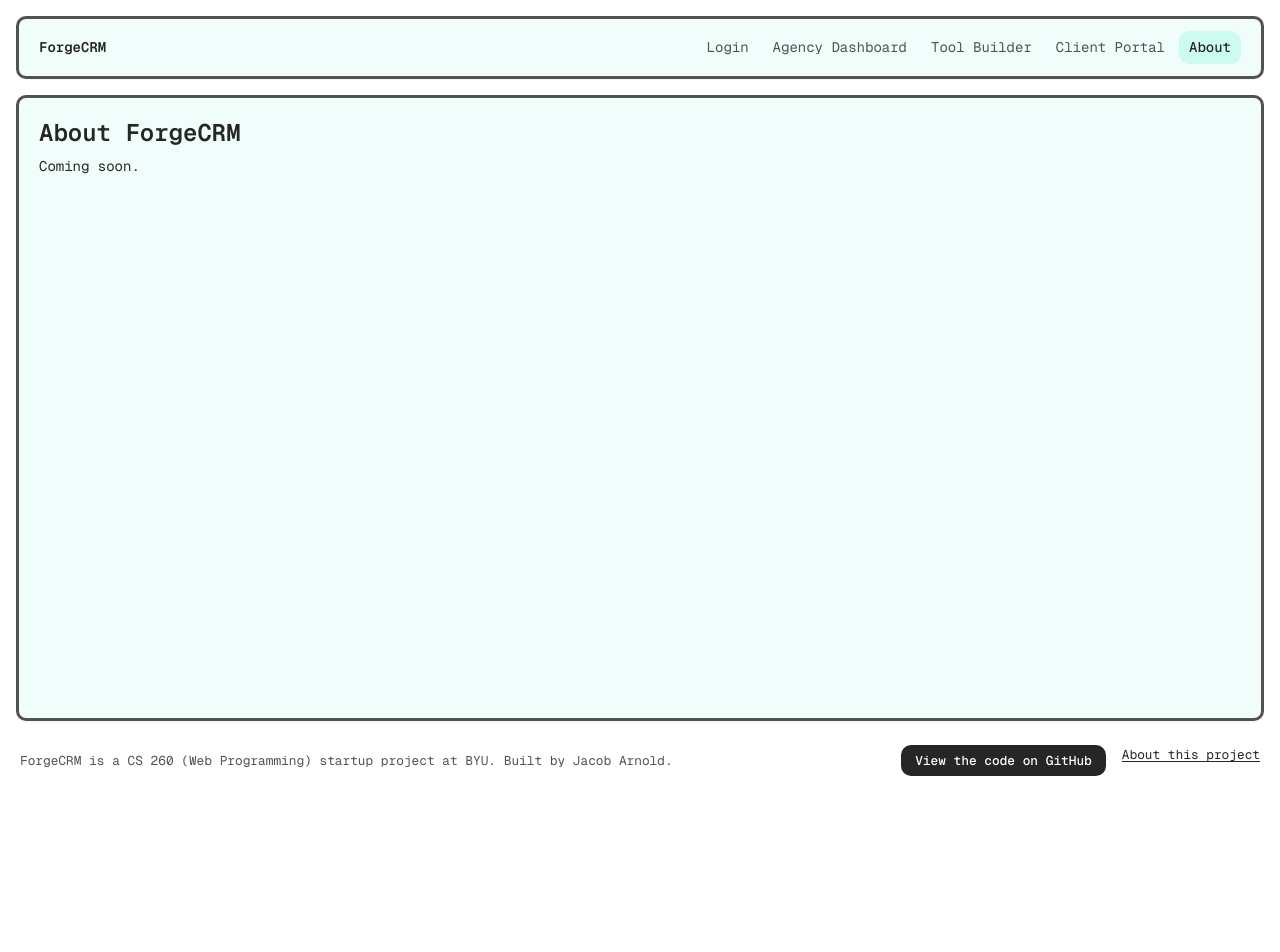
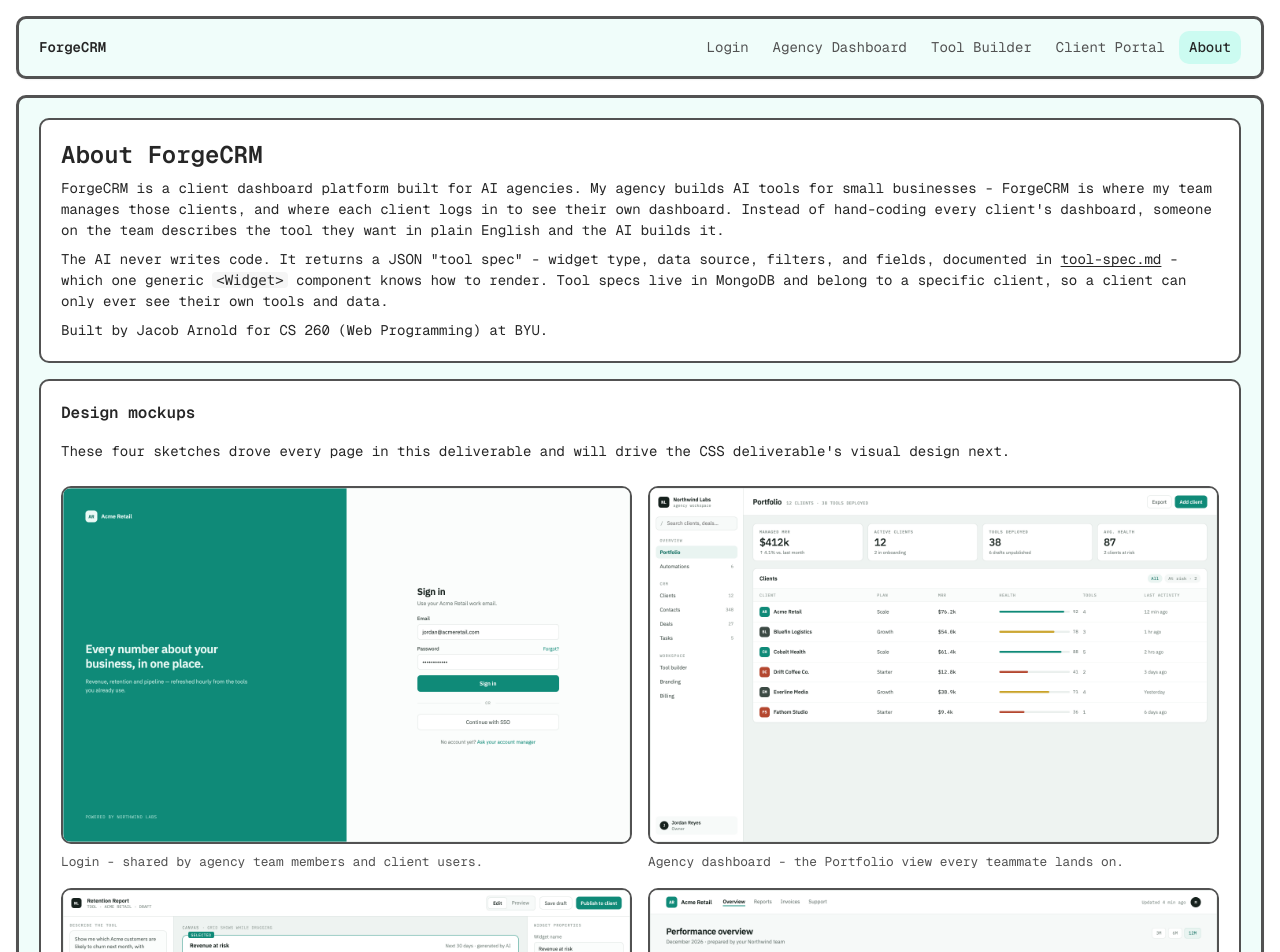
Before and after one commit to WickedWicket373/startup, a React (Vite) app: page /about in a window 1280 px wide. Shown: the top 952 px of the page. Before the commit the page ends 800 px from the top, so only its background shows below. Built offline with nearby package versions, Linux system fonts and the light colour scheme.

Commit message:
Port the about page to an About component

```diff
--- /dev/null
+++ b/src/about/about.css
@@ -0,0 +1,36 @@
+.intro,
+.mockups,
+.tech {
+  background: #ffffff;
+  border: 2px solid var(--border);
+  border-radius: var(--radius);
+  padding: 1.25rem;
+}
+
+.mockups h2,
+.tech h2 {
+  margin-bottom: 0;
+}
+
+figure img {
+  width: 100%;
+  height: auto;
+  border: 2px solid var(--border);
+  border-radius: var(--radius);
+}
+
+figcaption {
+  margin-top: 0.5rem;
+  color: var(--text-2);
+  font-size: 0.8rem;
+}
+
+.tech ul {
+  margin-top: 0.75rem;
+  padding-left: 1.25rem;
+  list-style: disc;
+}
+
+.tech li {
+  margin-bottom: 0.375rem;
+}
--- /dev/null
+++ b/src/about/about.jsx
@@ -0,0 +1,83 @@
+import React from 'react';
+import './about.css';
+
+const specUrl = 'https://github.com/WickedWicket373/startup/blob/main/tool-spec.md';
+
+const mockups = [
+  {
+    src: '/images/login.png',
+    alt: 'Sign-in screen mockup: a deep teal panel with the ForgeCRM pitch on the left and an email/password sign-in form on the right.',
+    caption: 'Login - shared by agency team members and client users.',
+  },
+  {
+    src: '/images/dashboard.png',
+    alt: 'Agency Portfolio dashboard mockup: a sidebar of workspace navigation next to KPI cards and a table of six clients with plan, MRR, health, tools, and last activity.',
+    caption: 'Agency dashboard - the Portfolio view every teammate lands on.',
+  },
+  {
+    src: '/images/tool-builder.png',
+    alt: "AI Tool Builder mockup: a prompt panel on the left, a canvas in the middle showing a generated 'Revenue at risk' widget and an at-risk accounts table, and widget properties on the right.",
+    caption: 'Tool Builder - describe a tool in plain English, the AI drafts a widget.',
+  },
+  {
+    src: '/images/client-portal.png',
+    alt: 'Client portal mockup: a top navigation bar for Acme Retail with an Overview page showing MRR, churn rate, active users, average order, a 12-month revenue chart, and top channels.',
+    caption: 'Client portal - what Acme Retail sees after signing in.',
+  },
+];
+
+export function About() {
+  return (
+    <main className="flex flex-col gap-4 flex-1">
+      <section className="intro">
+        <h1>About ForgeCRM</h1>
+        <p>
+          ForgeCRM is a client dashboard platform built for AI agencies. My
+          agency builds AI tools for small businesses - ForgeCRM is where my
+          team manages those clients, and where each client logs in to see
+          their own dashboard. Instead of hand-coding every client's
+          dashboard, someone on the team describes the tool they want in
+          plain English and the AI builds it.
+        </p>
+        <p>
+          The AI never writes code. It returns a JSON "tool spec" - widget
+          type, data source, filters, and fields, documented in{' '}
+          <a href={specUrl}>tool-spec.md</a> - which one generic{' '}
+          <code>&lt;Widget&gt;</code> component knows how to render. Tool specs
+          live in MongoDB and belong to a specific client, so a client can only
+          ever see their own tools and data.
+        </p>
+        <p>Built by Jacob Arnold for CS 260 (Web Programming) at BYU.</p>
+      </section>
+
+      <section className="mockups grid grid-cols-1 md:grid-cols-2 gap-4" aria-label="Design mockups">
+        <h2 className="md:col-span-2">Design mockups</h2>
+        <p className="md:col-span-2">
+          These four sketches drove every page in this deliverable and will
+          drive the CSS deliverable's visual design next.
+        </p>
+        {mockups.map((mockup) => (
+          <figure key={mockup.src}>
+            <img src={mockup.src} alt={mockup.alt} width={600} />
+            <figcaption>{mockup.caption}</figcaption>
+          </figure>
+        ))}
+      </section>
+
+      <section className="tech" aria-label="Technologies">
+        <h2>Technologies</h2>
+        <p>The required stack, and how ForgeCRM uses each piece:</p>
+        <ul>
+          <li><strong>HTML</strong> - semantic pages for login, the agency dashboard, the tool builder, and the client portal.</li>
+          <li><strong>CSS</strong> - Tailwind for layout (flexbox/grid) plus my own stylesheets with the colors and borders from my crm app.</li>
+          <li><strong>React (Vite)</strong> - a single-page app with a generic <code>&lt;Widget&gt;</code> component that renders any tool spec.</li>
+          <li><strong>Node.js/Express</strong> - the backend service, including the endpoint that calls the Anthropic Claude API.</li>
+          <li><strong>MongoDB</strong> - stores users, clients, tool specs, and activity history.</li>
+          <li><strong>bcrypt</strong> - hashes every stored password.</li>
+          <li><strong>WebSocket</strong> - pushes new tools to clients and client activity to the agency in real time.</li>
+          <li><strong>Anthropic Claude API</strong> - the third-party API that turns a plain-English description into a tool spec.</li>
+        </ul>
+      </section>
+    </main>
+  );
+}
--- a/src/app.jsx
+++ b/src/app.jsx
@@ -5,6 +5,7 @@ import { Login } from './login/login';
 import { Dashboard } from './dashboard/dashboard';
 import { Portal } from './portal/portal';
 import { ToolBuilder } from './toolBuilder/toolBuilder';
+import { About } from './about/about';
 
 export default function App() {
   return (
@@ -28,7 +29,7 @@ export default function App() {
           <Route path="/dashboard" element={<Dashboard />} />
           <Route path="/tool-builder" element={<ToolBuilder />} />
           <Route path="/portal" element={<Portal />} />
-          <Route path="/about" element={<Stub title="About ForgeCRM" />} />
+          <Route path="/about" element={<About />} />
         </Routes>
 
         <footer>
```
